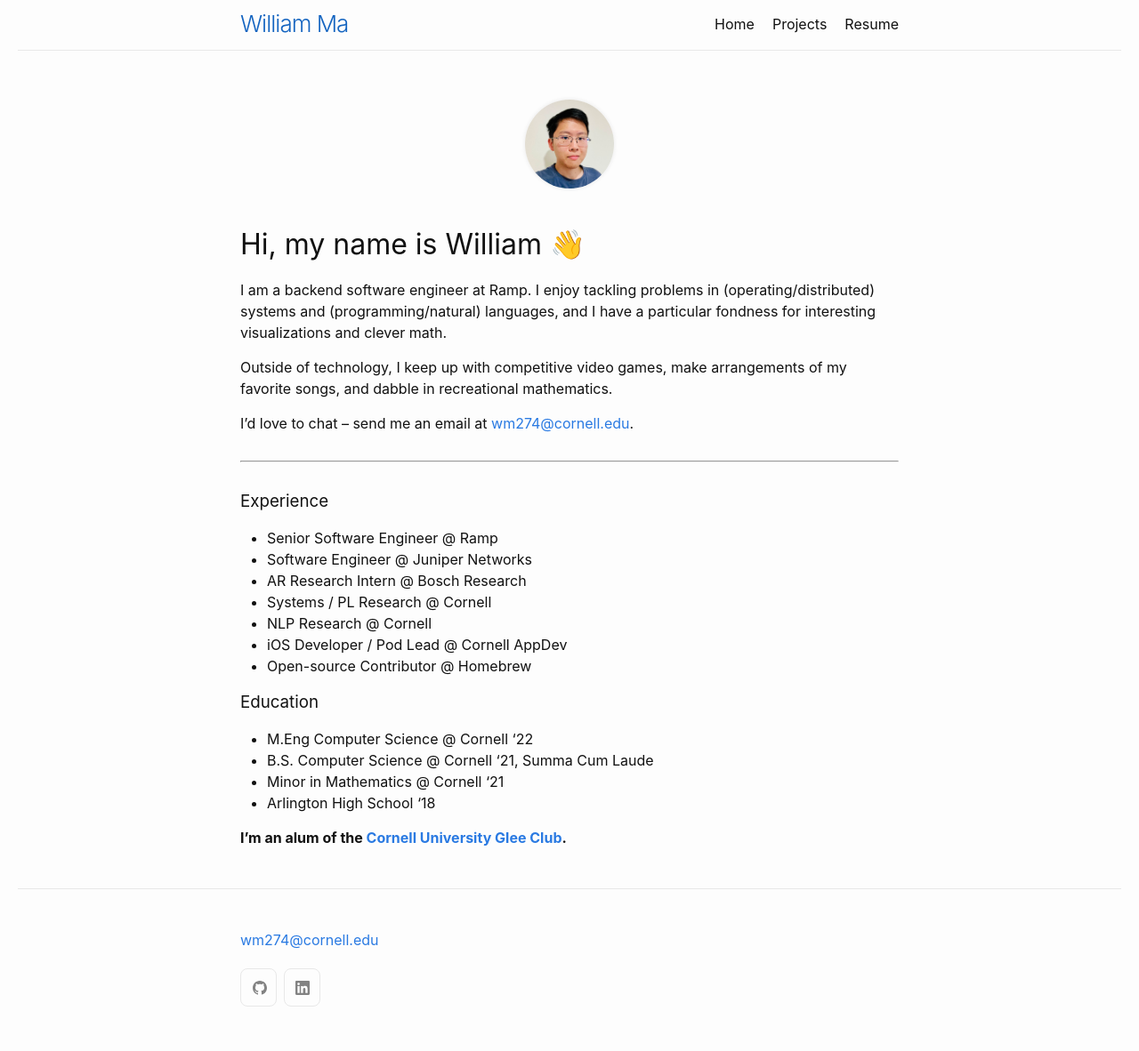
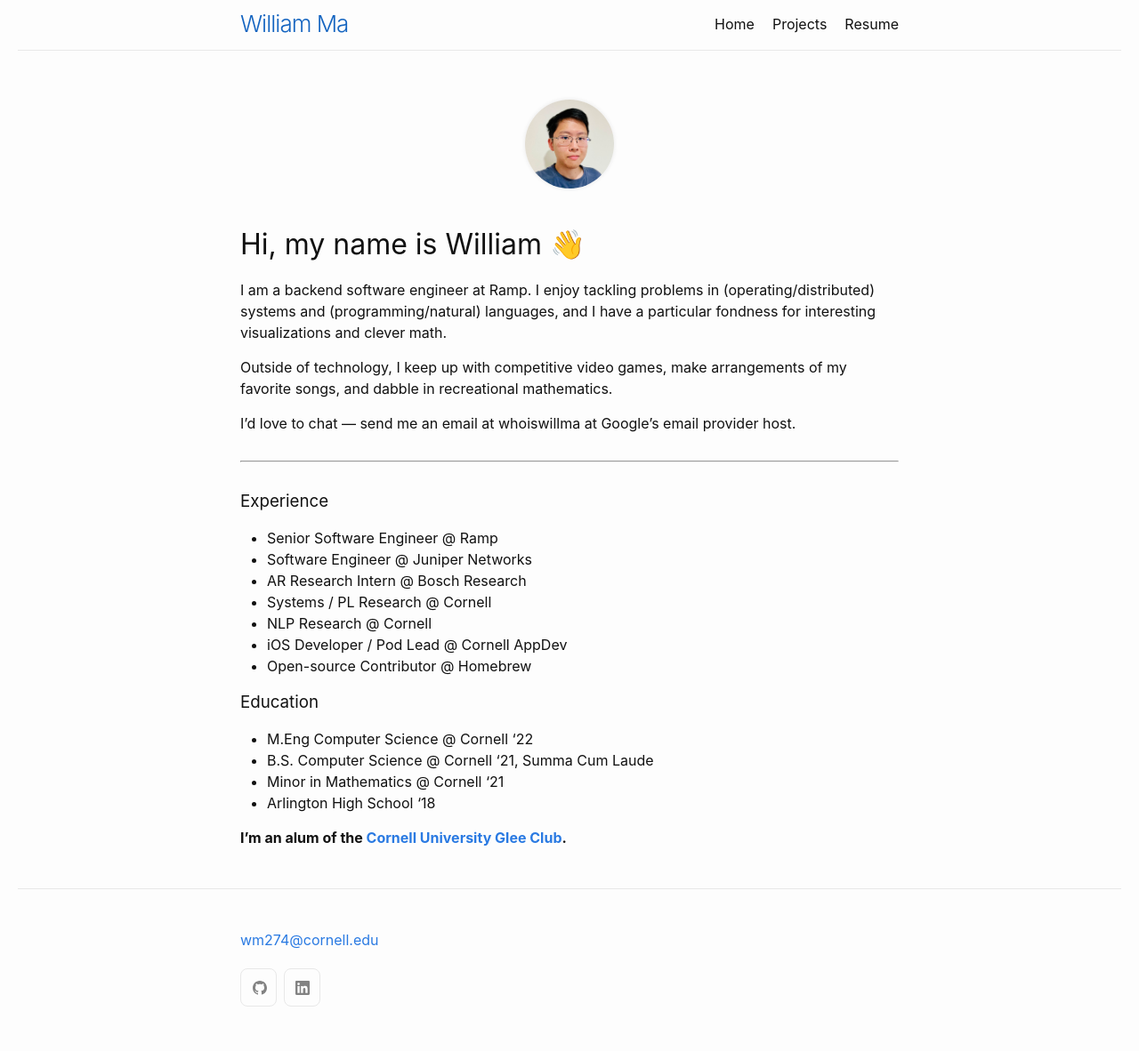
Before and after one commit to whoiswillma/whoiswillma.github.io, a Jekyll site: the page built from index.md, in a window 1280 px wide. Shown: the whole page at 89% size. Built offline with Jekyll 4.4.1, drawn with Linux system fonts in a browser that asks for light colours.

Commit message:
Update index.md

```diff
--- a/index.md
+++ b/index.md
@@ -14,25 +14,25 @@ I am a backend software engineer at Ramp. I enjoy tackling problems in (operatin
 
 Outside of technology, I keep up with competitive video games, make arrangements of my favorite songs, and dabble in recreational mathematics.
 
-I’d love to chat – send me an email at [wm274@cornell.edu](mailto:wm274@cornell.edu).
+I’d love to chat — send me an email at whoiswillma at Google's email provider host.
 
 ---
 
 ### Experience
 
- * Senior Software Engineer @ Ramp
- * Software Engineer @ Juniper Networks
- * AR Research Intern @ Bosch Research
- * Systems / PL Research @ Cornell
- * NLP Research @ Cornell
- * iOS Developer / Pod Lead @ Cornell AppDev
- * Open-source Contributor @ Homebrew
+- Senior Software Engineer @ Ramp
+- Software Engineer @ Juniper Networks
+- AR Research Intern @ Bosch Research
+- Systems / PL Research @ Cornell
+- NLP Research @ Cornell
+- iOS Developer / Pod Lead @ Cornell AppDev
+- Open-source Contributor @ Homebrew
 
 ### Education
 
- * M.Eng Computer Science @ Cornell '22
- * B.S. Computer Science @ Cornell '21, Summa Cum Laude
- * Minor in Mathematics @ Cornell '21
- * Arlington High School '18
+- M.Eng Computer Science @ Cornell '22
+- B.S. Computer Science @ Cornell '21, Summa Cum Laude
+- Minor in Mathematics @ Cornell '21
+- Arlington High School '18
 
-__I'm an alum of the [Cornell University Glee Club](https://www.gleeclub.com).__
+**I'm an alum of the [Cornell University Glee Club](https://www.gleeclub.com).**
```
